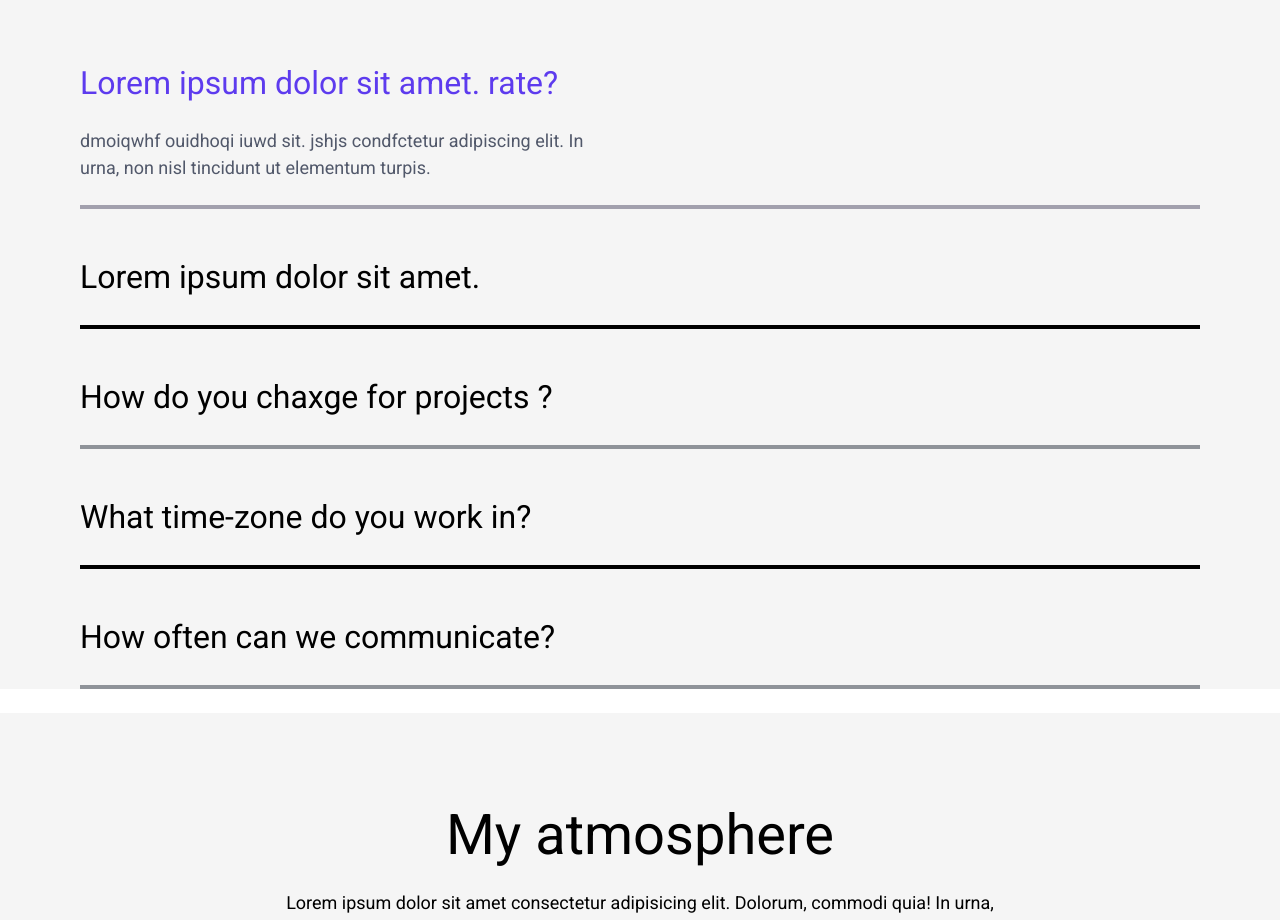
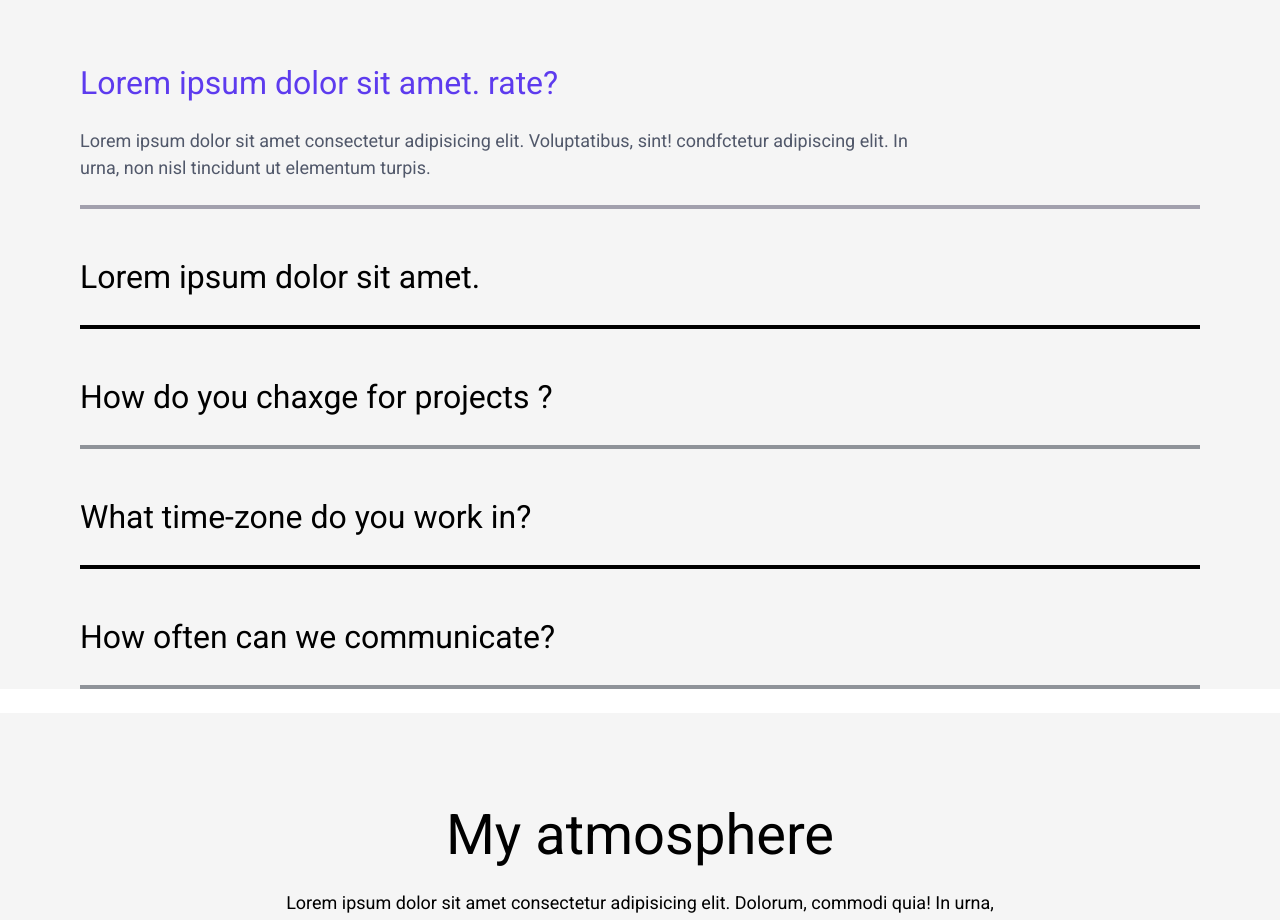
Before and after one commit to azkarullhassan/SD-profolio, a Next.js app: page / in a window 1280 px wide. Shown: the part 5045-5965 px from the top of the page. Built offline with nearby package versions, Linux system fonts and the light colour scheme.

Commit message:
first commit

```diff
--- a/app/components/Seven.jsx
+++ b/app/components/Seven.jsx
@@ -8,7 +8,7 @@ const Seven = () => {
        clients normally ask me</h1>
        <h2 className='font-medium md:text-[32px] text-[22px] text-[#5D3BEE]  pt-16'>Lorem ipsum dolor sit amet. rate?</h2>
        <div className='flex justify-between pt-5'>
-           <h1 className='font-normal md:text-[18px] text-[12px] text-[#51586A] '>dmoiqwhf ouidhoqi iuwd sit. jshjs condfctetur adipiscing elit. In <br /> urna, non nisl tincidunt ut elementum turpis.</h1>
+           <h1 className='font-normal md:text-[18px] text-[12px] text-[#51586A] '> Lorem ipsum dolor sit amet consectetur adipisicing elit. Voluptatibus, sint! condfctetur adipiscing elit. In <br /> urna, non nisl tincidunt ut elementum turpis.</h1>
            <ion-icon name="remove-circle-outline" size="large"></ion-icon>
        </div>
        <div className=' h-0.5 border-2 border-[#a2a0ad] my-6'></div>
```
